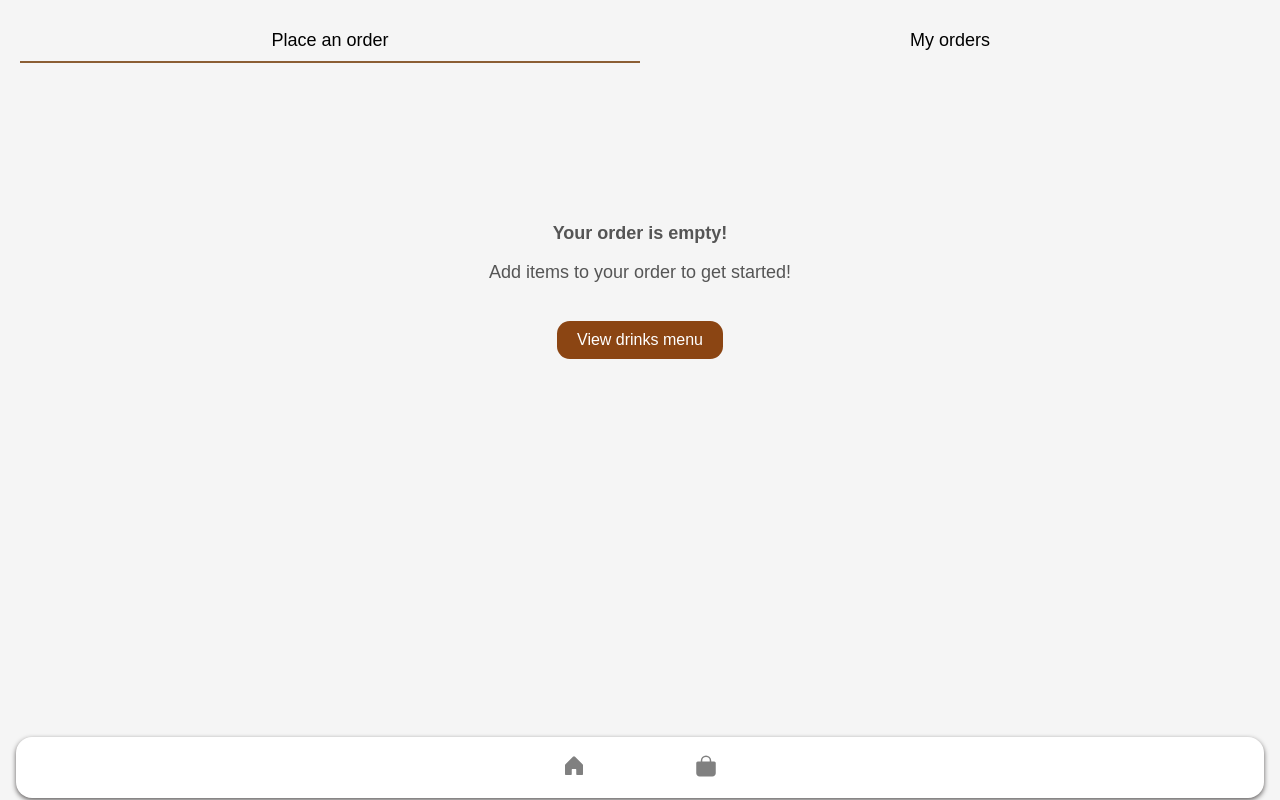
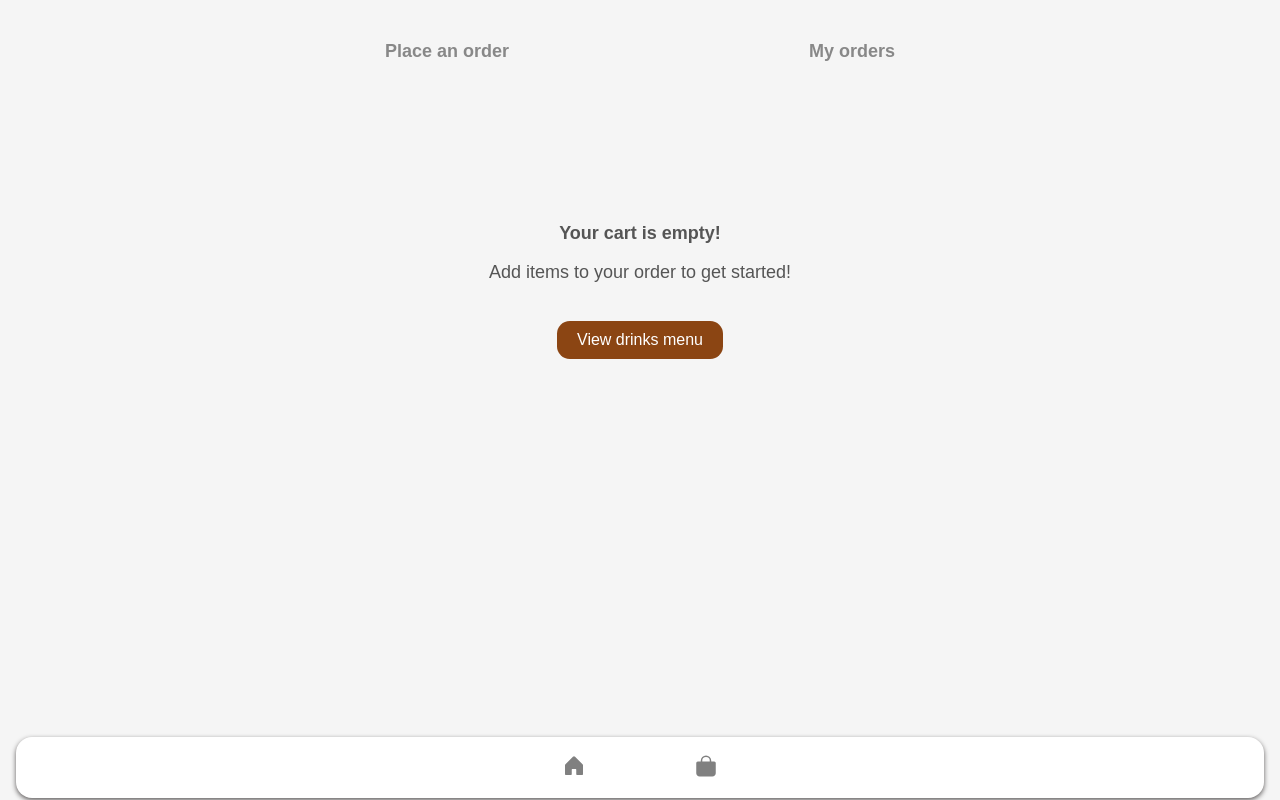
Before and after one commit to Duane-BBD/BBD-coffee-application, a React (Create React App) app in the folder react/: page /check-out in a window 1280 px wide. Built offline with nearby package versions, Linux system fonts and the light colour scheme.

Commit message:
Using UserDetails context and fixing css

```diff
--- a/react/src/ui/barista/static/OrderDetails.css
+++ b/react/src/ui/barista/static/OrderDetails.css
@@ -32,7 +32,7 @@
 
 .order-status {
     background-color: #d3d3d3;
-    border-radius: 12px;
+    border: none;
     padding: 4px 12px;
     font-size: 14px;
     color: #fff;
--- a/react/src/ui/user/components/CheckOut.js
+++ b/react/src/ui/user/components/CheckOut.js
@@ -3,6 +3,7 @@ import '../static/CheckOut.css';
 import { Link, useLocation, useNavigate } from 'react-router-dom';
 import Navbar from '../../common/components/Navbar';
 import { placeOrders } from '../../../services/orderListService';
+import Header from './OrdersHeader';
 
 const CheckOut = () => {
     const navigate = useNavigate();
@@ -41,14 +42,14 @@ const CheckOut = () => {
 
   return (
     <div className="order-page">
-        <div className="header">
+        {/* <div className="header">
             <div className="header-item active">Place an order</div>
             <div className="header-item">My orders</div>
-        </div>
-
+        </div> */}
+        <Header />
         {isEmpty
         ? <div className="empty-order">
-            <p><strong>Your order is empty!</strong></p>
+            <p><strong>Your cart is empty!</strong></p>
             <p>Add items to your order to get started!</p>
             <Link to="/">
                 <button className="view-menu-button">View drinks menu</button>
--- a/react/src/ui/user/components/MyOrders.js
+++ b/react/src/ui/user/components/MyOrders.js
@@ -6,16 +6,18 @@ import "../static/MyOrders.css";
 import "../static/CombinedOrders.css";
 import "../static/OrderHistory.css";
 import OrdersHeader from './OrdersHeader';
-import UserOrderHistory from './UserOrderHistory'; // Import the UserOrderHistory component
+import UserOrderHistory from './UserOrderHistory';
+import useUserDetails from '../../../hooks/useUserDetails';
 
-const MyOrders = ({ userIDx = 1025 }) => {
+const MyOrders = () => {
+    const { userDetails } = useUserDetails()
     const [orders, setOrders] = useState([]);
     const location = useLocation();
 
     useEffect(() => {
         const fetchOrders = async () => {
             try {
-                const response = await axios.get(`/order-list/past-orders/${userIDx}`);
+                const response = await axios.get(`/order-list/past-orders/${userDetails.userID}`);
                 setOrders(response.data);
             } catch (error) {
                 console.error('Error fetching orders:', error);
@@ -23,10 +25,10 @@ const MyOrders = ({ userIDx = 1025 }) => {
         };
 
         fetchOrders();
-    }, [userIDx]);
+    }, [userDetails.userID]);
 
     if (orders.length != 0) {
-        return <UserOrderHistory userIDx={userIDx} />;
+        return <UserOrderHistory/>;
     }
 
     return (
@@ -39,7 +41,7 @@ const MyOrders = ({ userIDx = 1025 }) => {
                     <button className="view-menu-button">View drinks menu</button>
                 </Link>
             </div>
-            <div className='navbar-spacing'>
+            <div className='content'>
                 <Navbar />
             </div>
         </div>
--- a/react/src/ui/user/components/UserOrderHistory.js
+++ b/react/src/ui/user/components/UserOrderHistory.js
@@ -7,7 +7,7 @@ import Navbar from '../../common/components/Navbar';
 import MyOrders from './MyOrders';
 import useUserDetails from '../../../hooks/useUserDetails';
 
-const UserOrderHistory = ({ userIDx = 1056, orderStatusValue = "" }) => {
+const UserOrderHistory = ({ orderStatusValue = "" }) => {
     const [orders, setOrders] = useState([]);
     const [expandedOrderID, setExpandedOrderID] = useState(null);
     const { userDetails } = useUserDetails();
@@ -15,9 +15,9 @@ const UserOrderHistory = ({ userIDx = 1056, orderStatusValue = "" }) => {
     useEffect(() => {
         const fetchOrders = async () => {
             try {
-                if (!userIDx) return;
+                if (!userDetails) return;
 
-                const response = await axios.get(`/order-list/past-orders/${userIDx}`);
+                const response = await axios.get(`/order-list/past-orders/${userDetails.userID}`);
                 setOrders(response.data);
             } catch (error) {
                 console.error('Error fetching orders:', error);
@@ -25,7 +25,7 @@ const UserOrderHistory = ({ userIDx = 1056, orderStatusValue = "" }) => {
         };
 
         fetchOrders();
-    }, [userIDx, orderStatusValue]);
+    }, [userDetails.userID, orderStatusValue]);
 
     const toggleOrderDetails = (id) => {
         setExpandedOrderID(expandedOrderID === id ? null : id);
--- a/react/src/ui/user/static/CheckOut.css
+++ b/react/src/ui/user/static/CheckOut.css
@@ -3,7 +3,7 @@ margin: 0%;
 padding: 0%;
 }
 .order-page {
-    font-family: 'Arial', sans-serif;
+    font-family:'Montserrat';
     padding: 20px;
 }
 
--- a/react/src/ui/user/static/CombinedOrders.css
+++ b/react/src/ui/user/static/CombinedOrders.css
@@ -6,7 +6,6 @@ header {
   display: flex;
   justify-content: center;
   margin-bottom: 20px;
-  gap: 10rem;
   padding-top: 20px;
 }
 
@@ -169,12 +168,17 @@ hr {
   padding-right: 2rem;
 }
 
+@media (min-width: 425px) {
+header{
+  gap:0;
+}
+}
 @media (min-width: 768px) {
-  /* .tab {
-    font-size: 2rem;
-    padding: 1rem 4rem;
-  } */
 
+header{
+  gap: 10rem;
+
+}
   .nav-button {
     width: 40px;
     height: 40px;
@@ -190,11 +194,11 @@ hr {
 }
 
 @media (min-width: 1024px) {
-  /* .tab {
-    font-size: 3rem;
-    padding: 2rem 6rem;
-  } */
 
+  header{
+    gap: 10rem;
+
+  }
   .order-item summary {
     font-size: 2rem;
   }
```
